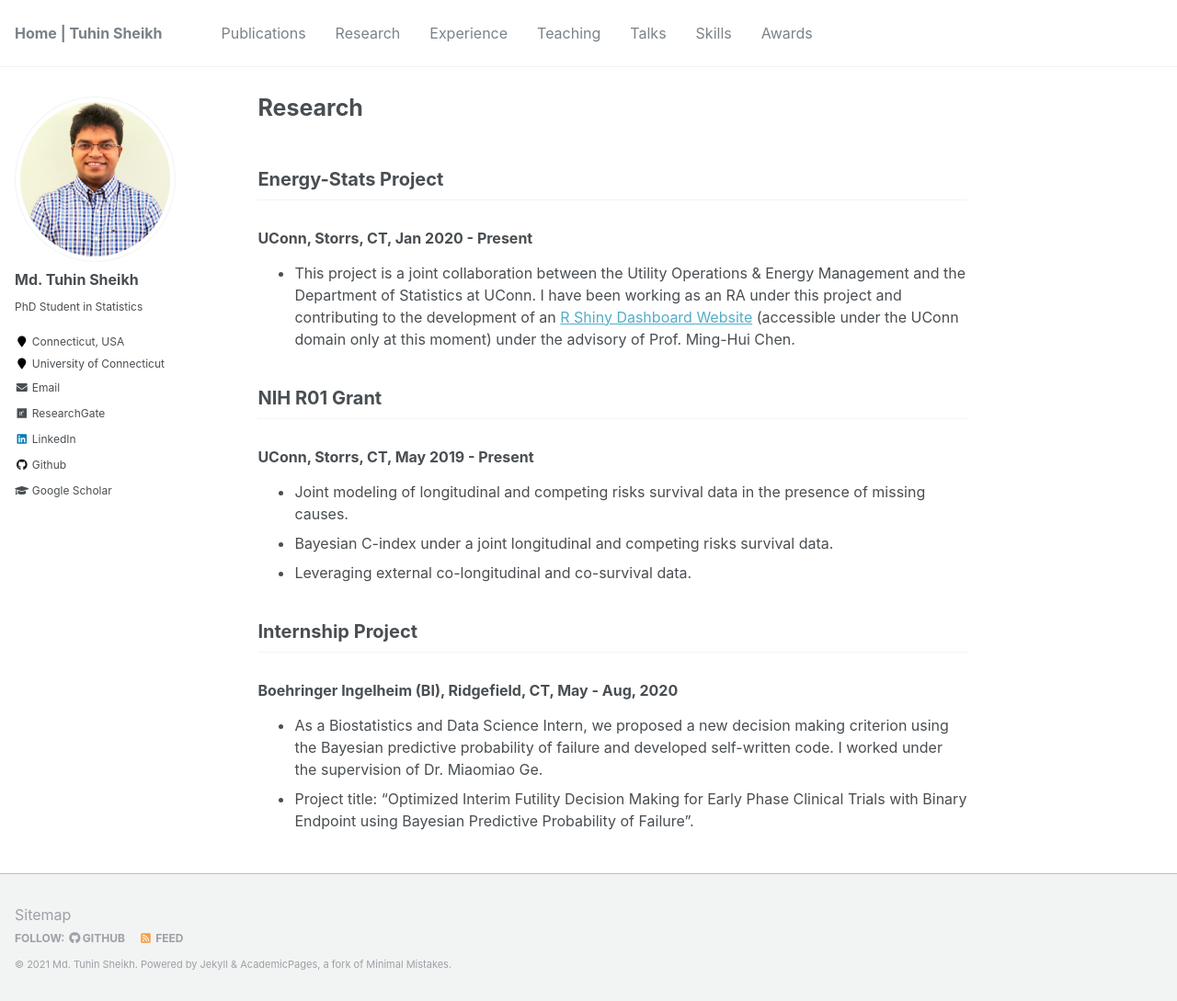
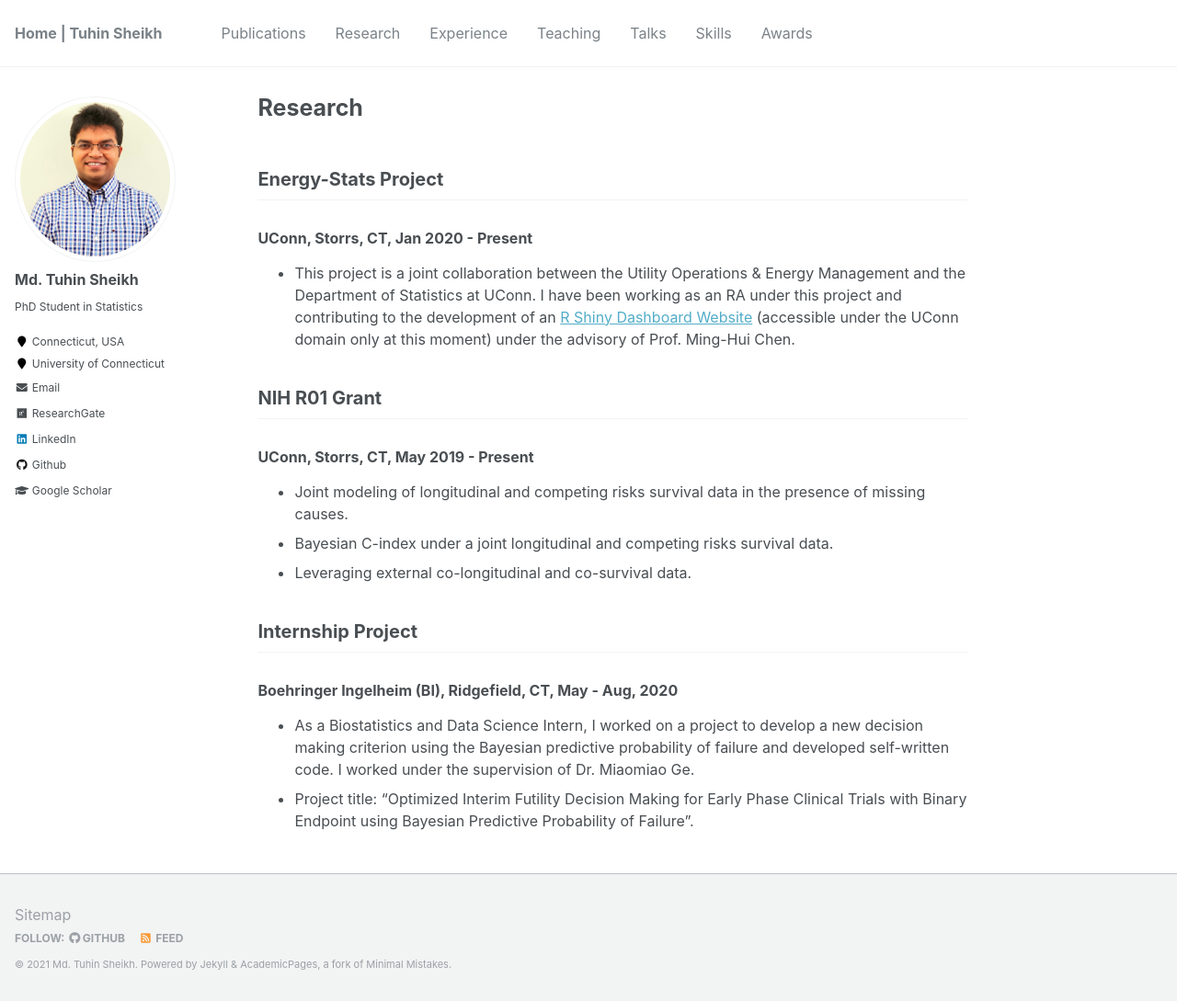
Before and after one commit to mdtuhinsheikh/mdtuhinsheikh.github.io, a Jekyll site: the page built from _pages/research.md, in a window 1280 px wide and 1089 px high. Shown: the whole window at 92% size. Built offline with Jekyll 4.4.1, drawn with Linux system fonts in a browser that asks for light colours.

Commit message:
Update research.md

```diff
--- a/_pages/research.md
+++ b/_pages/research.md
@@ -16,5 +16,5 @@ author_profile: true
 
 ## Internship Project
 ### Boehringer Ingelheim (BI), Ridgefield, CT, May - Aug, 2020
-- As a Biostatistics and Data Science Intern, we proposed a new decision making criterion using the Bayesian predictive probability of failure and developed self-written code. I worked under the supervision of Dr. Miaomiao Ge.
+- As a Biostatistics and Data Science Intern, I worked on a project to develop a new decision making criterion using the Bayesian predictive probability of failure and developed self-written code. I worked under the supervision of Dr. Miaomiao Ge.
 - Project title: "Optimized Interim Futility Decision Making for Early Phase Clinical Trials with Binary Endpoint using Bayesian Predictive Probability of Failure".
```
